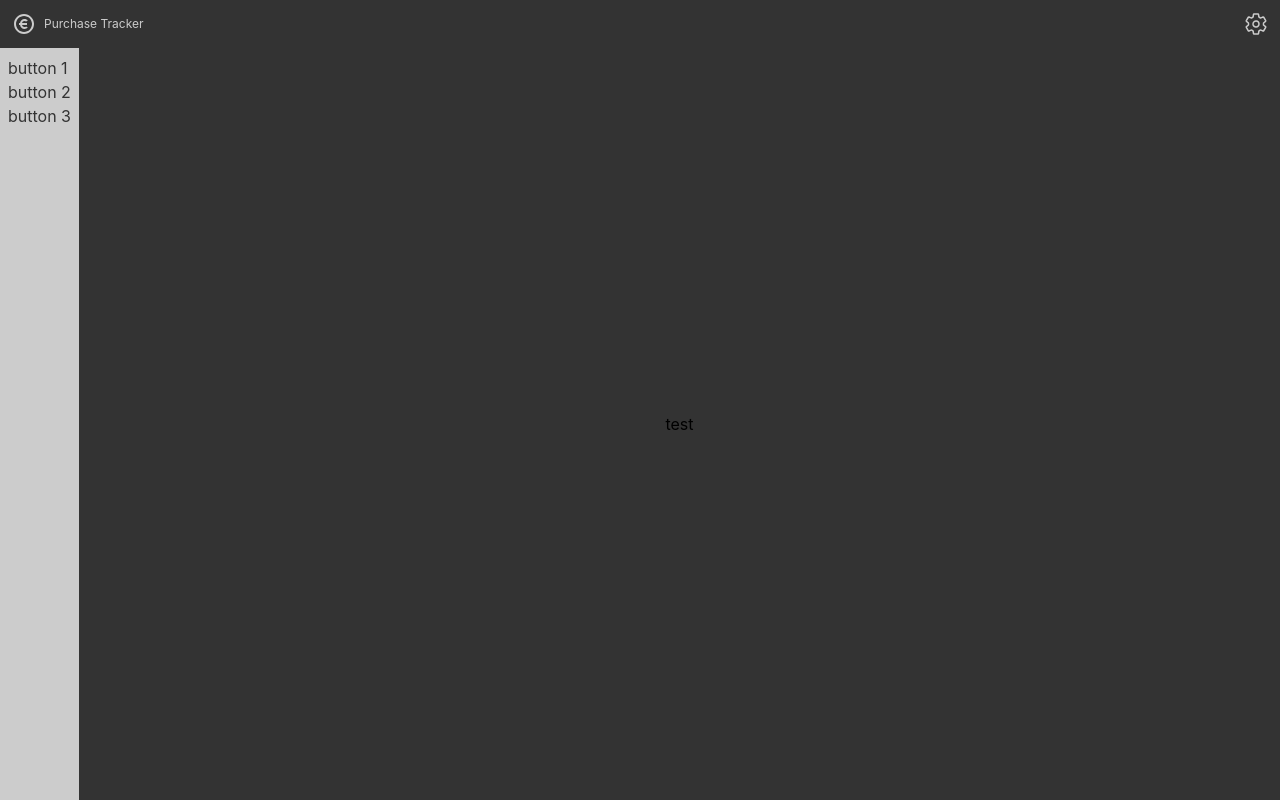
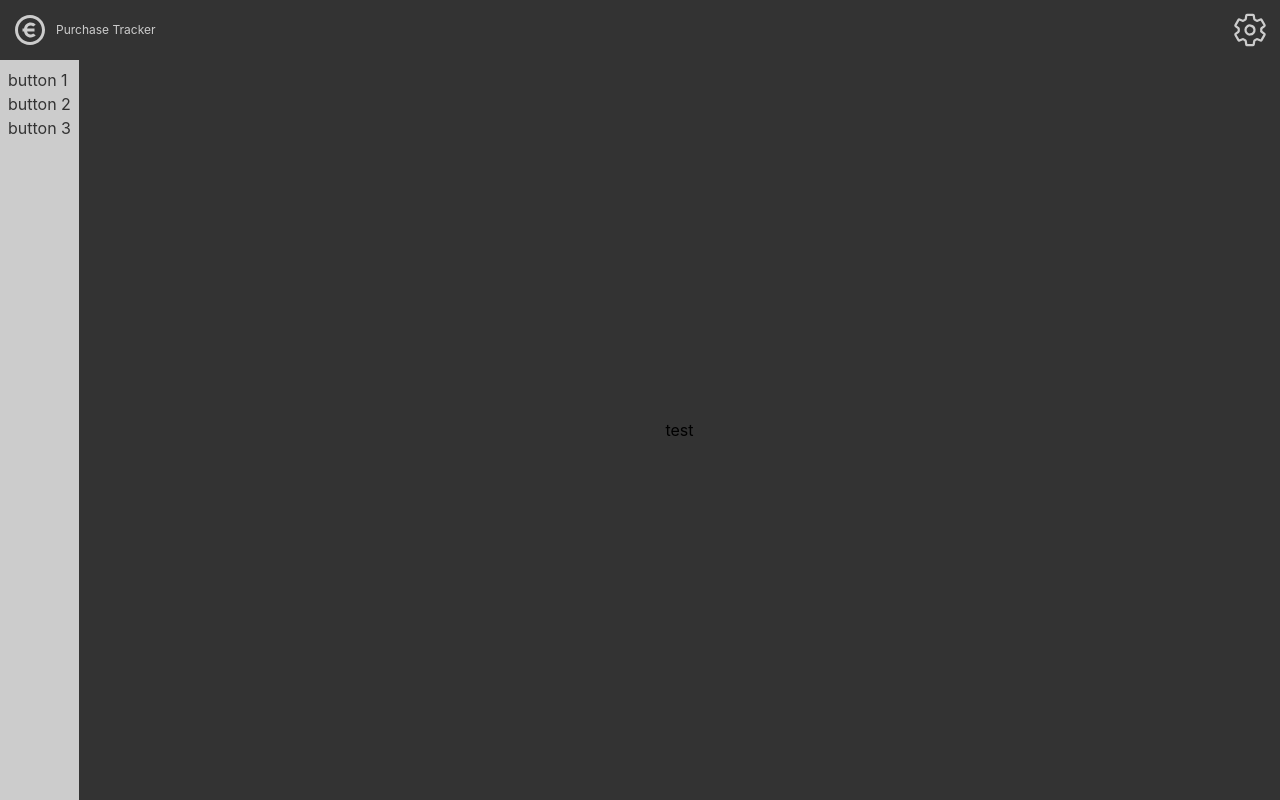
Before and after one commit to dffrs/purchase-tracker, a React (Vite) app in the folder fe/: page / in a window 1280 px wide. Built offline with nearby package versions, Linux system fonts and the light colour scheme.

Commit message:
fix: increase default icon size

```diff
--- a/fe/src/components/icon.tsx
+++ b/fe/src/components/icon.tsx
@@ -12,7 +12,7 @@ export const Icon: FunctionComponent<PropsWithChildren<IconProps>> = ({
   return (
     <span
       id="icon-wrapper"
-      className="text-2xl cursor-pointer transition hover:scale-110"
+      className="text-4xl cursor-pointer transition hover:scale-110"
       title={title}
     >
       {children}
```
